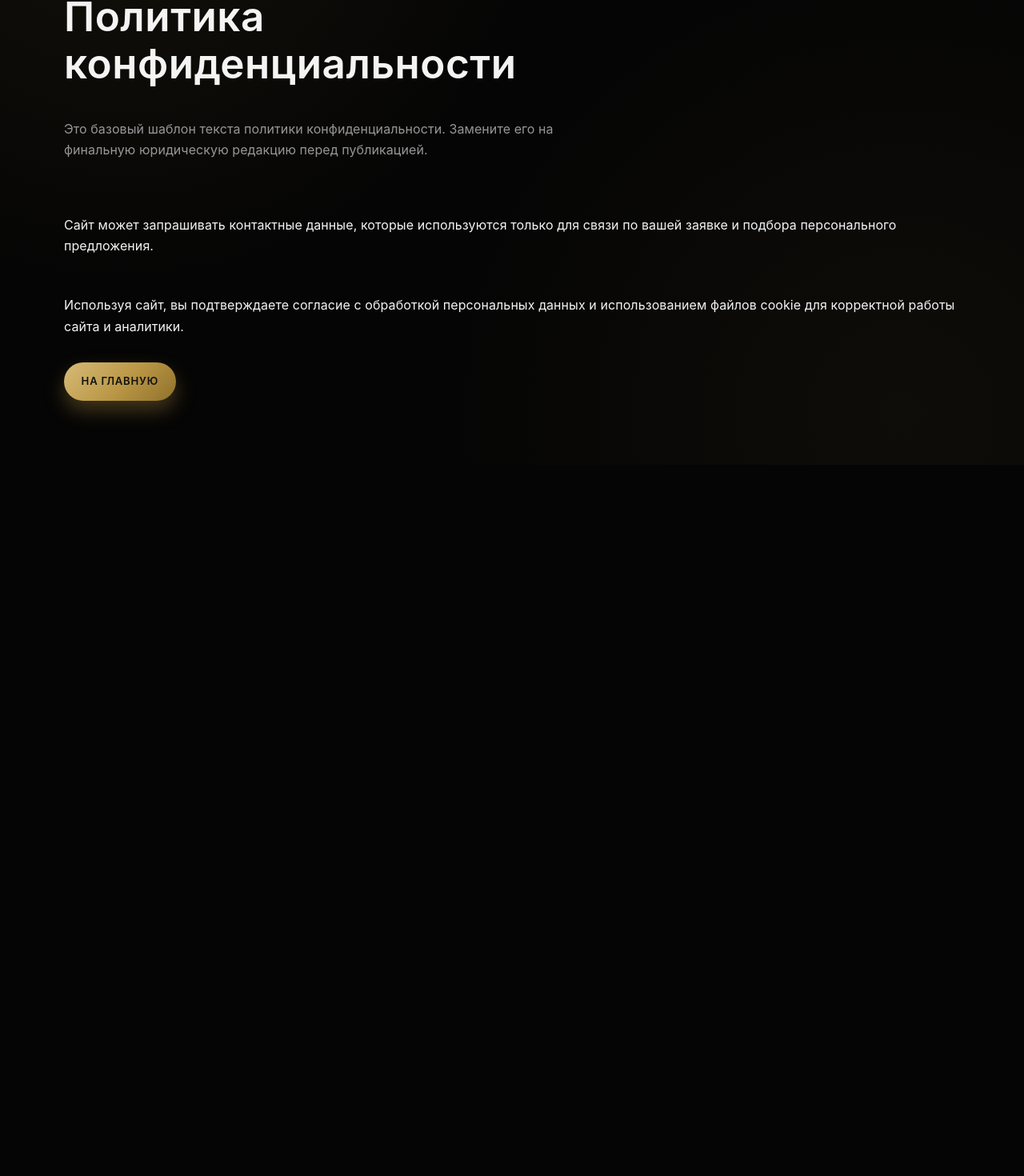
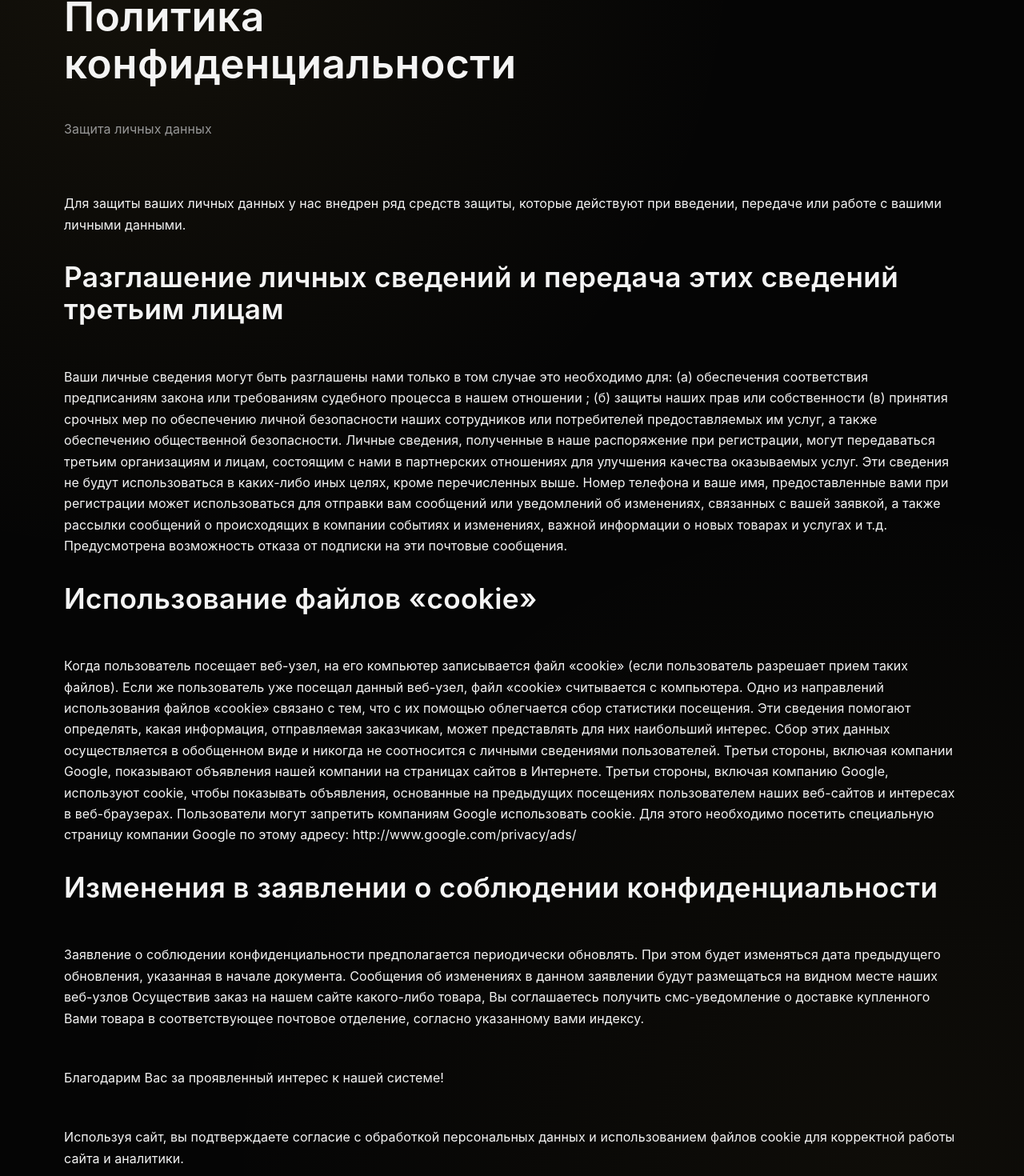
Before and after one commit to coachartyukhov/coach-site, a Vue app: page /privacy-policy in a window 1280 px wide. Shown: the part 223-1693 px from the top of the page at 80% size. Before the commit the page ends 804 px from the top, so only its background shows below. Built offline with nearby package versions, Linux system fonts and the light colour scheme.

Commit message:
мои последние правки

```diff
--- a/src/components/PrivacyPolicy.vue
+++ b/src/components/PrivacyPolicy.vue
@@ -19,14 +19,50 @@ import { RouterLink } from 'vue-router'
       <div class="container privacy-page">
         <p class="eyebrow">Юридическая информация</p>
         <h1>Политика конфиденциальности</h1>
-        <p class="lead">
-          Это базовый шаблон текста политики конфиденциальности. Замените его на финальную
-          юридическую редакцию перед публикацией.
+        <p class="lead">Защита личных данных</p>
+        <p>
+          Для защиты ваших личных данных у нас внедрен ряд средств защиты, которые действуют при
+          введении, передаче или работе с вашими личными данными.
         </p>
+        <h2>Разглашение личных сведений и передача этих сведений третьим лицам</h2>
         <p>
-          Сайт может запрашивать контактные данные, которые используются только для связи по вашей
-          заявке и подбора персонального предложения.
+          Ваши личные сведения могут быть разглашены нами только в том случае это необходимо для: (а)
+          обеспечения соответствия предписаниям закона или требованиям судебного процесса в нашем
+          отношении ; (б) защиты наших прав или собственности (в) принятия срочных мер по обеспечению
+          личной безопасности наших сотрудников или потребителей предоставляемых им услуг, а также
+          обеспечению общественной безопасности. Личные сведения, полученные в наше распоряжение при
+          регистрации, могут передаваться третьим организациям и лицам, состоящим с нами в партнерских
+          отношениях для улучшения качества оказываемых услуг. Эти сведения не будут использоваться в
+          каких-либо иных целях, кроме перечисленных выше. Номер телефона и ваше имя, предоставленные
+          вами при регистрации может использоваться для отправки вам сообщений или уведомлений об
+          изменениях, связанных с вашей заявкой, а также рассылки сообщений о происходящих в компании
+          событиях и изменениях, важной информации о новых товарах и услугах и т.д. Предусмотрена
+          возможность отказа от подписки на эти почтовые сообщения.
         </p>
+        <h2>Использование файлов «cookie»</h2>
+        <p>
+          Когда пользователь посещает веб-узел, на его компьютер записывается файл «cookie» (если
+          пользователь разрешает прием таких файлов). Если же пользователь уже посещал данный веб-узел,
+          файл «cookie» считывается с компьютера. Одно из направлений использования файлов «cookie»
+          связано с тем, что с их помощью облегчается сбор статистики посещения. Эти сведения помогают
+          определять, какая информация, отправляемая заказчикам, может представлять для них наибольший
+          интерес. Сбор этих данных осуществляется в обобщенном виде и никогда не соотносится с личными
+          сведениями пользователей. Третьи стороны, включая компании Google, показывают объявления нашей
+          компании на страницах сайтов в Интернете. Третьи стороны, включая компанию Google, используют
+          cookie, чтобы показывать объявления, основанные на предыдущих посещениях пользователем наших
+          веб-сайтов и интересах в веб-браузерах. Пользователи могут запретить компаниям Google
+          использовать cookie. Для этого необходимо посетить специальную страницу компании Google по
+          этому адресу: http://www.google.com/privacy/ads/
+        </p>
+        <h2>Изменения в заявлении о соблюдении конфиденциальности</h2>
+        <p>
+          Заявление о соблюдении конфиденциальности предполагается периодически обновлять. При этом
+          будет изменяться дата предыдущего обновления, указанная в начале документа. Сообщения об
+          изменениях в данном заявлении будут размещаться на видном месте наших веб-узлов Осуществив
+          заказ на нашем сайте какого-либо товара, Вы соглашаетесь получить смс-уведомление о доставке
+          купленного Вами товара в соответствующее почтовое отделение, согласно указанному вами индексу.
+        </p>
+        <p>Благодарим Вас за проявленный интерес к нашей системе!</p>
         <p>
           Используя сайт, вы подтверждаете согласие с обработкой персональных данных и использованием
           файлов cookie для корректной работы сайта и аналитики.
```
